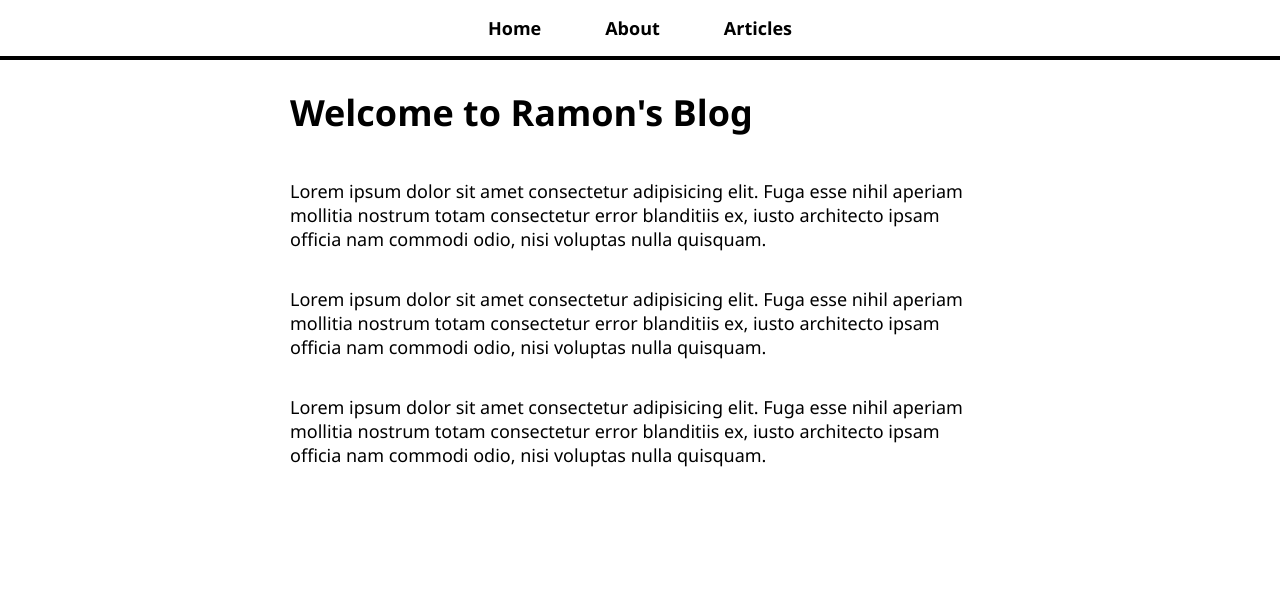
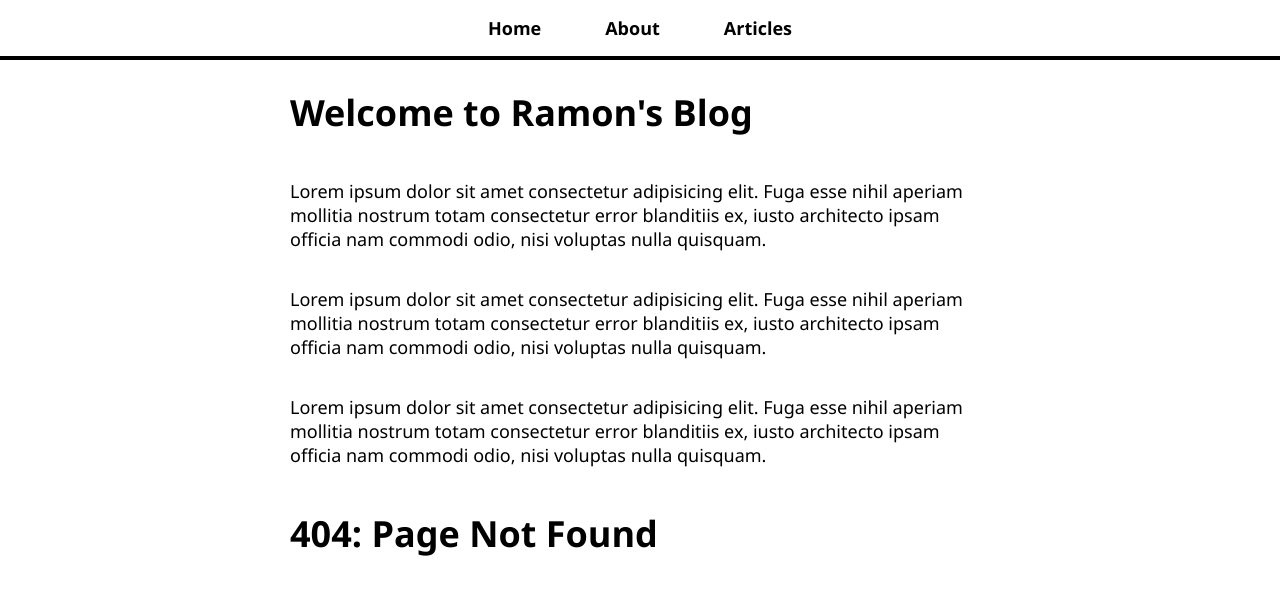
Before and after one commit to songwright/my-blog-tutorial, a React (Create React App) app: page / in a window 1280 px wide. Shown: the top 594 px of the page. Built offline with nearby package versions, Linux system fonts and the light colour scheme.

Commit message:
Imported NotFoundPage into App.js

```diff
--- a/src/App.js
+++ b/src/App.js
@@ -4,6 +4,7 @@ import HomePage from "./pages/HomePage";
 import AboutPage from "./pages/AboutPage";
 import ArticlesListPage from "./pages/ArticlesListPage";
 import ArticlePage from "./pages/ArticlePage";
+import NotFoundPage from "./pages/NotFoundPage";
 import NavBar from "./NavBar";
 import './App.css';
 
@@ -16,6 +17,7 @@ function App() {
         <Route path="/about" component={AboutPage} />
         <Route path="/articles-list" component={ArticlesListPage} />
         <Route path="/article/:name" component={ArticlePage} />
+        <Route component={NotFoundPage} />
       </div>
     </Router>
   );
```
